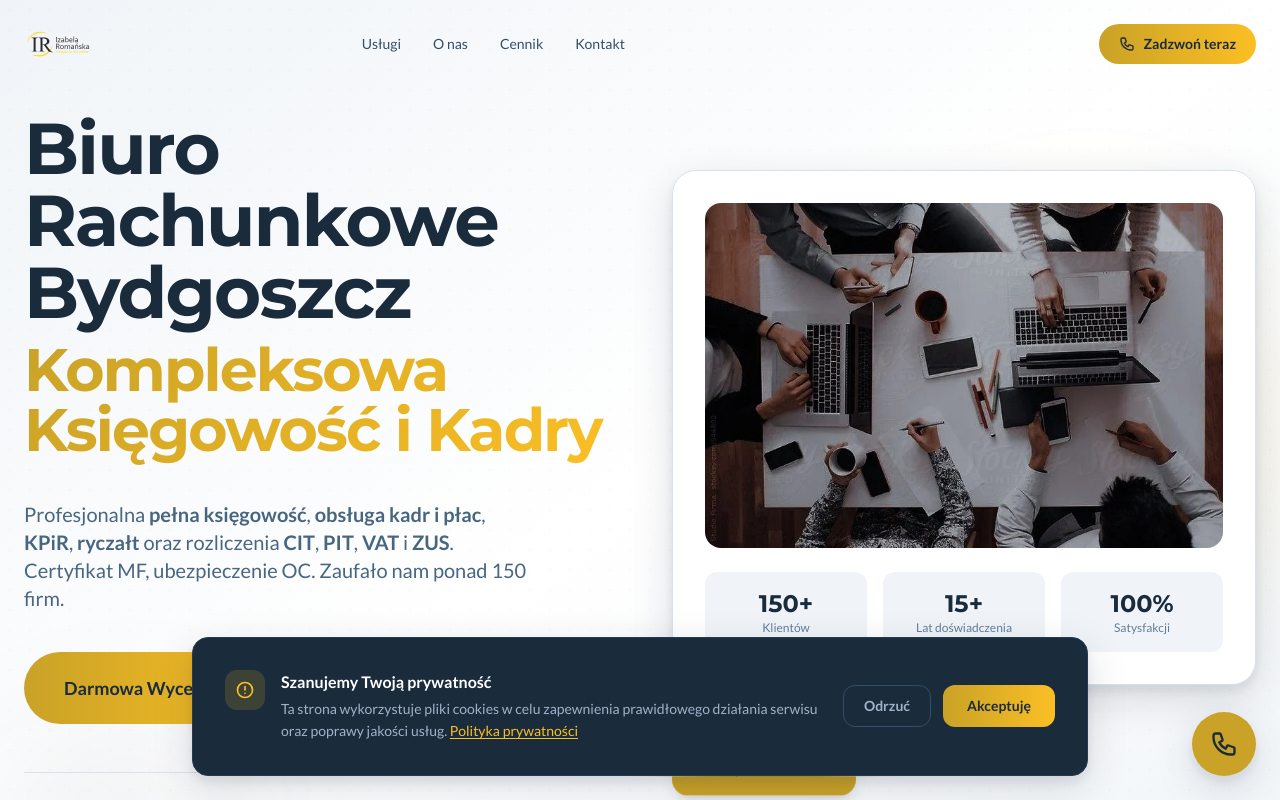
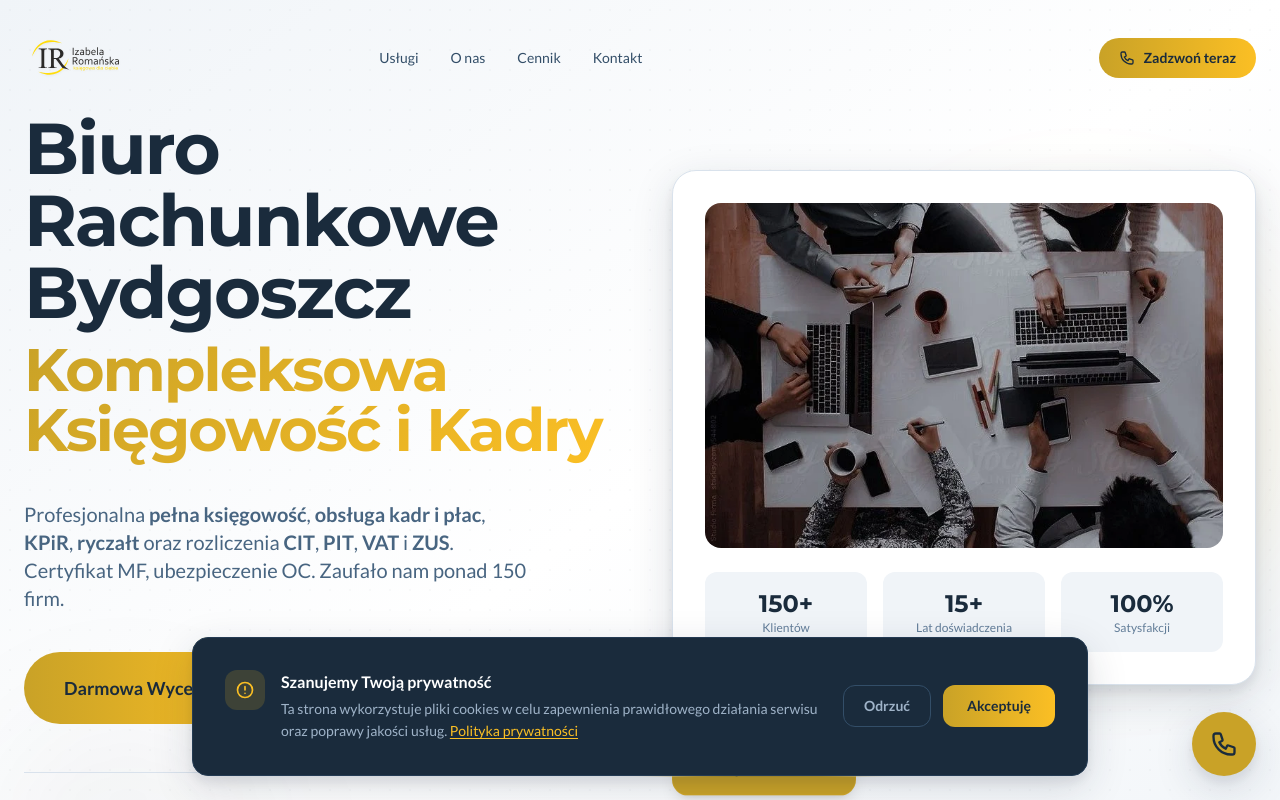
Before and after one commit to Barry-Allen8/biuro-rachunkowe-ksiegowa, a React (Vite) app: page / in a window 1280 px wide. Shown: the top 800 px of the page. Built offline with nearby package versions, Linux system fonts and the light colour scheme.

Commit message:
Enhance header logo responsiveness and hover effects

```diff
--- a/App.tsx
+++ b/App.tsx
@@ -120,14 +120,14 @@ const Header = () => {
           {/* Logo */}
           <button
             onClick={() => window.scrollTo({ top: 0, behavior: 'smooth' })}
-            className="flex items-center gap-3 group"
+            className="flex items-center gap-3 group cursor-pointer"
             aria-label="Przewiń do góry strony"
           >
-            <div className="h-11 sm:h-12 flex items-center justify-center transition-all duration-300">
+            <div className="h-[50px] sm:h-[65px] lg:h-[75px] p-1 flex items-center justify-center transition-all duration-300 group-hover:scale-105">
               <img
                 src="/IR.svg"
                 alt="IR Księgowa dla Ciebie - Biuro Rachunkowe Bydgoszcz - logo"
-                className="h-full w-auto max-w-[160px] sm:max-w-[200px] object-contain"
+                className="h-full w-auto max-w-[180px] sm:max-w-[220px] lg:max-w-[260px] object-contain drop-shadow-sm transition-opacity duration-300 group-hover:opacity-90"
                 loading="eager"
                 decoding="async"
               />
```
